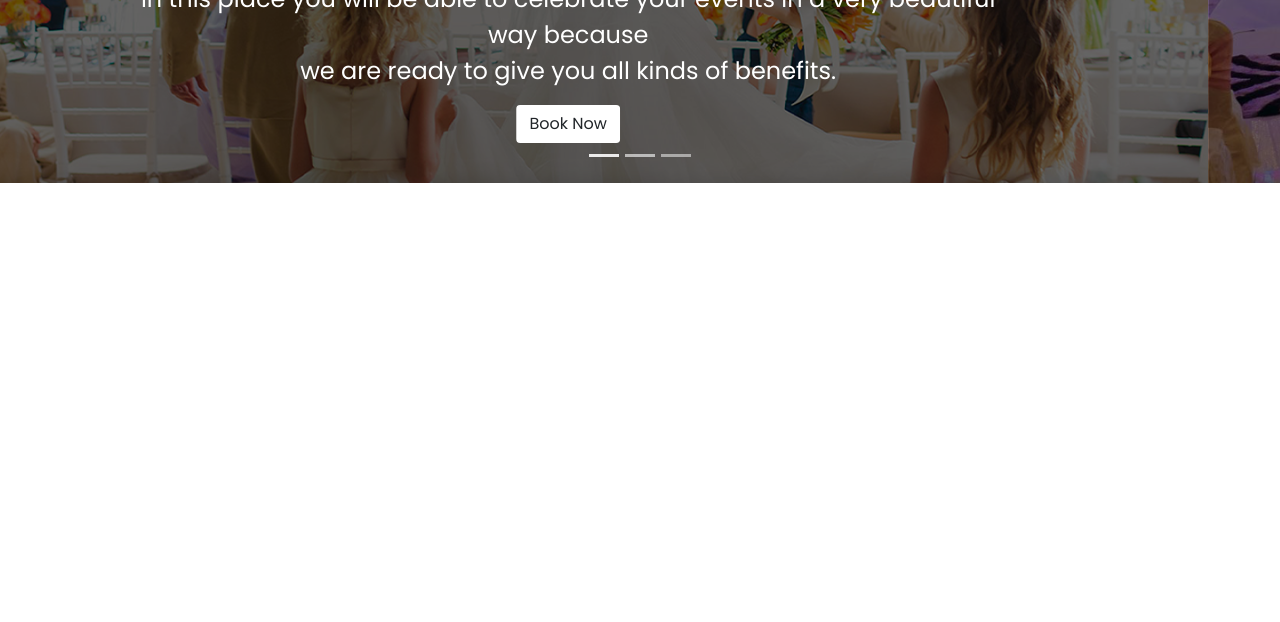
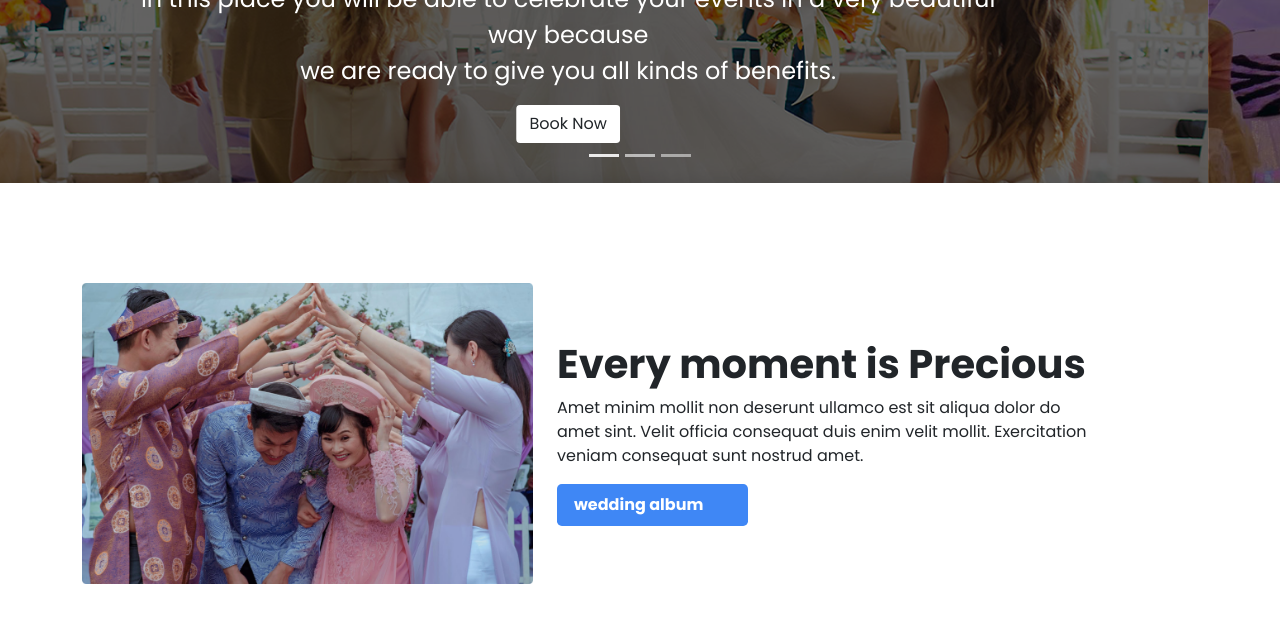
Before and after one commit to Dip022/Convention-Center, a plain HTML site: page index.html in a window 1280 px wide. Shown: the part 408-1030 px from the top of the page. Before the commit the page ends 800 px from the top, so only its background shows below. Drawn offline with nearby package versions, Linux system fonts and the light colour scheme.

Commit message:
wedding moment added

```diff
--- a/css/style.css
+++ b/css/style.css
@@ -20,3 +20,12 @@ body {
   right: 0;
   background-color: rgba(0, 0, 0, 0.6);
 }
+
+/* Every moment section */
+.wedding {
+  margin-top: 100px;
+  margin-bottom: 100px;
+}
+.wedding-btn {
+  background-color: #3f87f5;
+}
--- a/index.html
+++ b/index.html
@@ -97,6 +97,30 @@
               </div>
           </section>
       </header>
+      <main>
+        <!-- wedding moment section -->
+        <section class="container wedding">
+          <div class="row">
+            <div class="col-lg-5">
+              <div>
+                <img class="img-fluid" src="images/wedding.png" alt="">
+              </div>
+            </div>
+            <div class="col-lg-6">
+              <div class="d-flex flex-column justify-content-center h-100">
+                <div class="text-center text-md-start">
+                <h1 class="fs-1 fw-bold">Every moment is Precious </h1>
+                <p>Amet minim mollit non deserunt ullamco est sit aliqua dolor do amet sint. Velit officia consequat duis enim velit mollit. Exercitation veniam consequat sunt nostrud amet.</p>
+                <button class="btn wedding-btn px-3 py-2 fw-bold fs-6  rounded-3">
+                  <a class="text-decoration-none text-white" href="https://unsplash.com/s/photos/wedding-album" target="_blank">wedding album </a>
+                  <i class="far fa-arrow-right ms-2 text-white"></i>
+                </button>
+              </div>
+              </div>
+            </div>
+          </div>
+        </section>
+      </main>
     <!-- bootstrap script -->
     <script
       src="https://cdn.jsdelivr.net/npm/bootstrap@5.0.2/dist/js/bootstrap.bundle.min.js"
```
